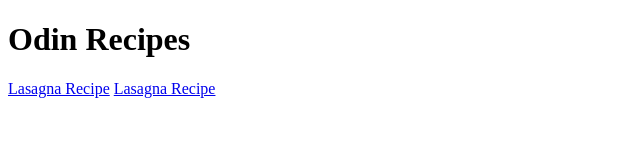
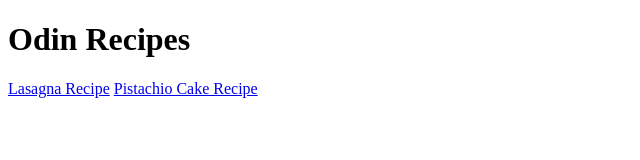
Before and after one commit to hughesd9/odin-recipes, a plain HTML site: page index.html in a window 1280 px wide. Shown: the full height of the page, 0-640 px from the left. Drawn offline with Linux system fonts and the light colour scheme.

Commit message:
Updated link name

```diff
--- a/index.html
+++ b/index.html
@@ -8,6 +8,6 @@
 <body>
     <h1>Odin Recipes</h1>
     <a href="./recipes/lasagna.html">Lasagna Recipe</a>
-    <a href="./recipes/pistachio_cake.html">Lasagna Recipe</a>
+    <a href="./recipes/pistachio_cake.html">Pistachio Cake Recipe</a>
 </body>
 </html>
```
